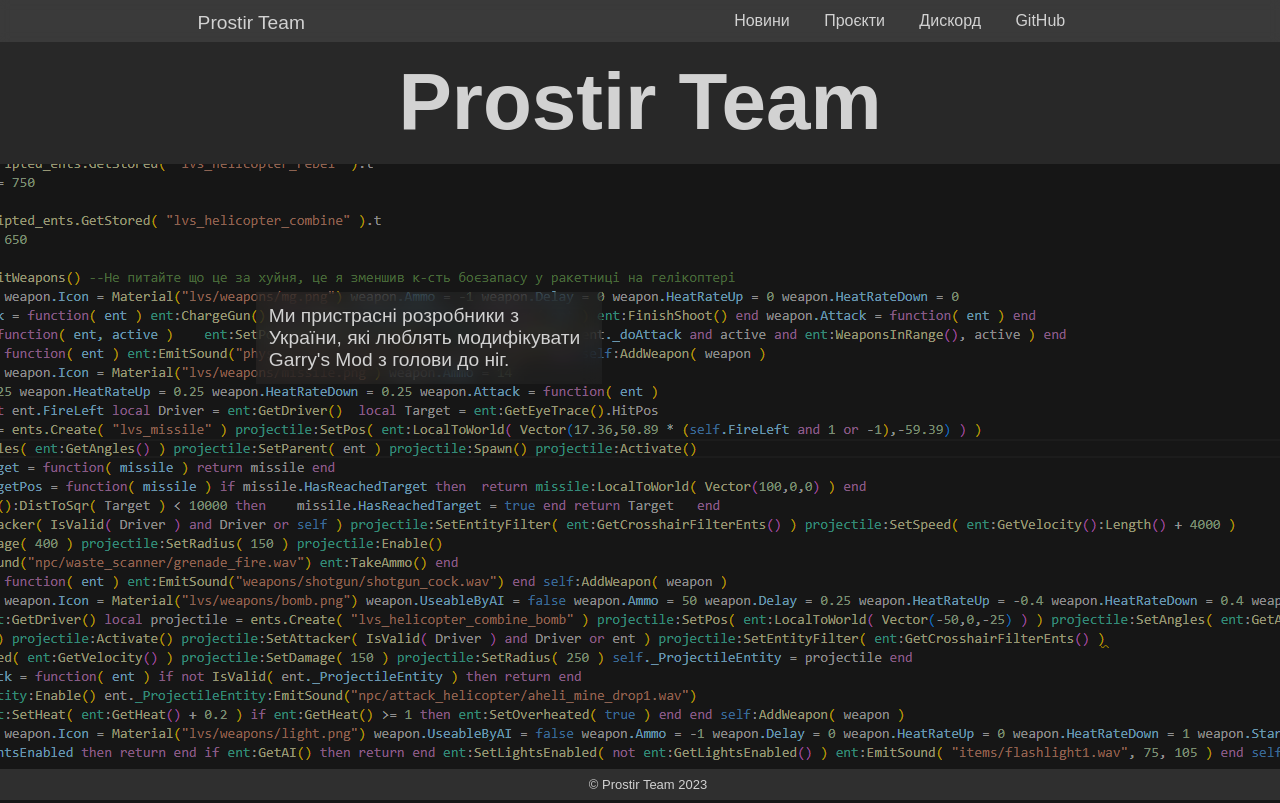
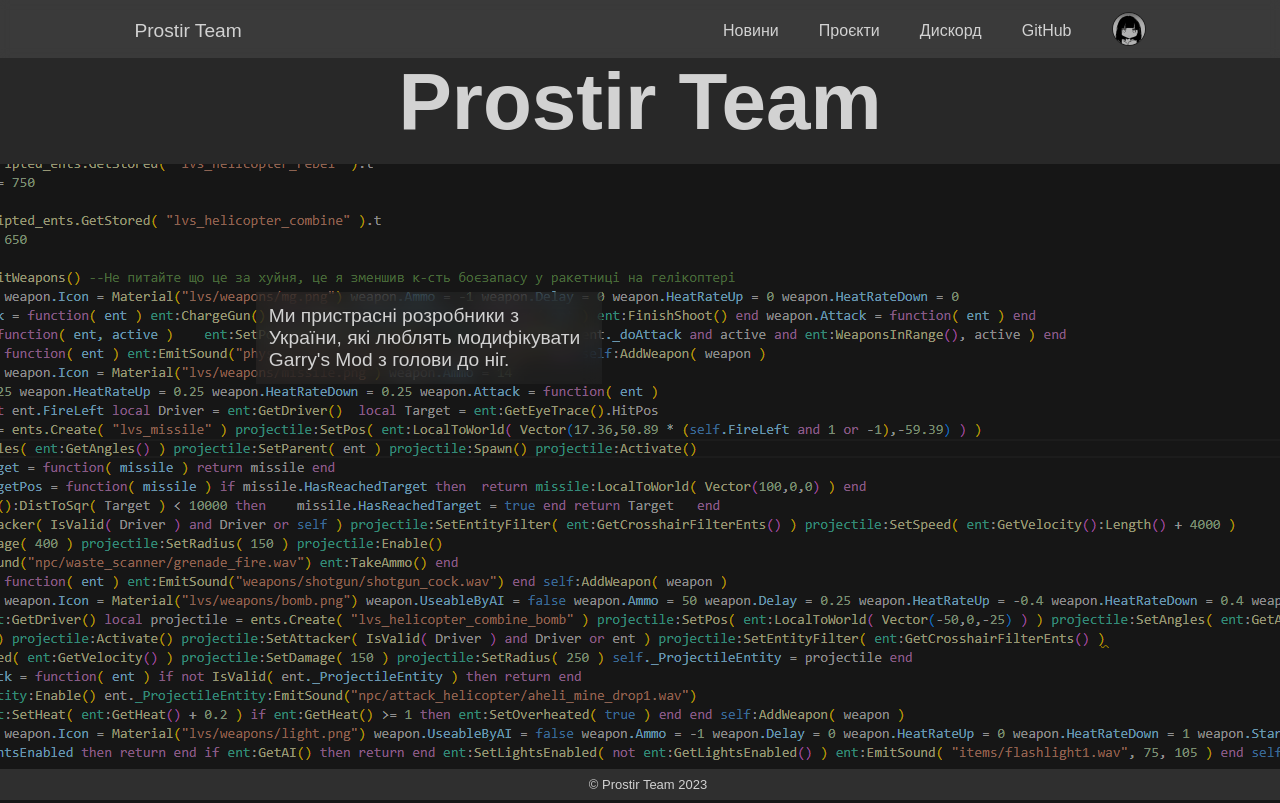
Before and after one commit to Prostir-Team/web-prostir, a Flask app: page / in a window 1280 px wide. Shown: the top 803 px of the page. Run offline with Flask 2, Linux system fonts and the light colour scheme; some web fonts are replaced.

Commit message:
Small rework of navbar, "login to steam" button

```diff
--- a/static/css/nav.css
+++ b/static/css/nav.css
@@ -1,8 +1,4 @@
 nav {
-    display: flex;
-    flex-direction: row;
-    justify-content: space-around;
-
     position: fixed;
     top: 0;
     right: 0;
@@ -13,10 +9,19 @@
     background-color: rgba(60, 60, 60, 0.9);
 }
 
+.nav-container {
+    display: flex;
+    flex-direction: row;
+    justify-content: space-evenly;
+    align-items: center;
+    width: 80%;
+    margin: 0 auto;
+}
+
 .nav-title {
     display: flex;
     justify-content: start;
-    margin-left: 15%;
+    align-items: inherit;
     flex-grow: 3;
     font-size: 1.2rem;
     font-weight: normal;
@@ -30,9 +35,9 @@
 
 .nav-links {
     display: flex;
+    justify-content: space-between;
+    align-items: inherit;
     flex-grow: 1;
-    justify-content: inherit;
-    margin-right: 15%;
 }
 
 .nav-links a {
@@ -43,3 +48,14 @@
     cursor: pointer;
     color: rgb(255, 255, 255);
 }
+
+.user-avatar {
+    max-height: 2rem;
+    border: 1px solid rgb(30,30,30);
+    border-radius: 100%;
+    transition: all 200ms ease-out;
+}
+
+.user-avatar:hover {
+    border-color: #7AFF63;
+}
--- a/templates/base.html
+++ b/templates/base.html
@@ -14,13 +14,16 @@
 </head>
 <body>
     <nav class="bg-blur-5px">
+        <div class="nav-container">
             <a class="nav-title" href="/">Prostir Team {% block pagename %}{% endblock %}</a>
             <span class="nav-links">
                 <a href="/news">Новини</a>
                 <a href="/projects">Проєкти</a>
                 <a href="https://discord.gg/stV4JswQ9Q">Дискорд</a>
                 <a href="https://github.com/Prostir-Team">GitHub</a>
+                <a title="Увійти через Steam" id="user-btn" href=""><img class="user-avatar" src="/static/img/team_pfp/n1clude.png" alt="user-avatar"></a>
             </span>
+        </div>
     </nav>
     <div class="main">
         {% block main %}{% endblock %}
```
Lines whose indentation alone changed are shown as unchanged.
